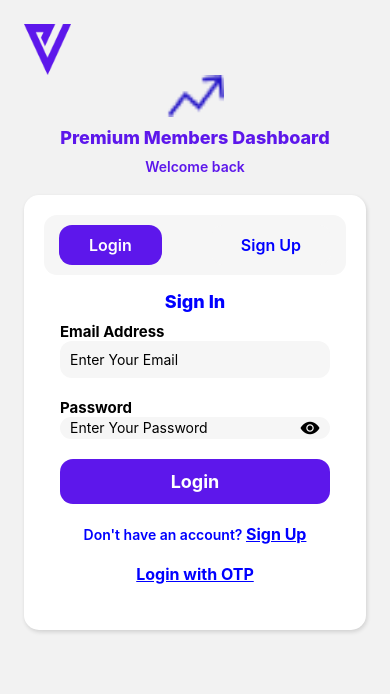
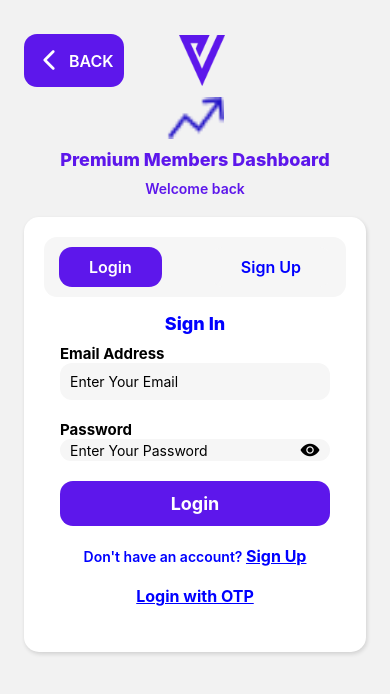
Before and after one commit to Arungowda2226/Vincaland, a React Native app: screen /Login in a window 390 px wide. Shown: the top 694 px of the page. Built offline with nearby package versions, Linux system fonts and the light colour scheme.

Commit message:
moved message and refer above and payment still getting issue

```diff
--- a/src/component/header/Header.js
+++ b/src/component/header/Header.js
@@ -35,7 +35,7 @@ const Header = ({ title, navigation, userIcon, closeModal }) => {
           style={{
             alignSelf: "flex-end",
             height: height * 0.04,
-            width: width * 0.06,
+            width: width * 0.08,
             resizeMode: "stretch",
           }}
         />
--- a/src/component/home/Home.js
+++ b/src/component/home/Home.js
@@ -437,20 +437,20 @@ const styles = StyleSheet.create({
         marginBottom: 10,
         borderWidth: 1,
         borderRadius: 13,
-        padding: 5
-        ,
+        padding: 5,
         backgroundColor: "#FFFFFF",
         borderColor: "#00000040",
         flexDirection: "row",
         alignItems: "center",
         justifyContent: "space-between",
-        marginHorizontal:5
+        marginHorizontal:5,
+        marginBottom:30
     },
     footerContentContainer:{
         alignItems:"center",
         flexDirection:"row",
         backgroundColor:"#E6E7FF",
-        paddingVertical:5,
+        paddingVertical:10,
         paddingHorizontal:15,
         borderRadius:20
     },
--- a/src/component/login/Login.js
+++ b/src/component/login/Login.js
@@ -11,10 +11,11 @@ import LoginScreen from "./LoginScreen";
 import Register from "./Register";
 import { Image } from "react-native";
 import { LinearGradient } from "expo-linear-gradient";
+import { Ionicons } from "@expo/vector-icons";
 
 const { width, height } = Dimensions.get("window");
 
-export default function Login() {
+export default function Login({navigation}) {
   const [showLogin, setShowLogin] = useState(true);
   const [showReg, setShowReg] = useState(false);
 
@@ -28,9 +29,18 @@ export default function Login() {
     setShowReg(true);
   };
 
+  const handleBack = () => {
+    navigation.goBack();
+  }
+
   return (
     <ScrollView contentContainerStyle={{ flexGrow: 1 }} style={{ flex: 1 }}>
-      <View style={{ flex: 1, padding: 24, paddingBottom: 100}}>
+      <View style={{ flex: 1, padding: 24, paddingBottom: 100 }}>
+        <View style={{ flexDirection: "row", alignItems: "center",justifyContent:"space-between", marginVertical:10}}>
+          <Pressable onPress={handleBack} style={{flexDirection:"row", alignItems:"center", padding:10, backgroundColor:"#5D17EB", borderRadius:13}}>
+            <Ionicons name="chevron-back-outline" size={30} color={"#FFFFFF"}/>
+            <Text style={{marginLeft:5, color:"#FFFFFF", fontWeight:"600", fontSize:16}}>BACK</Text>
+          </Pressable>
           <Image
             source={require("../../../assets/Vector.png")}
             style={{
@@ -39,6 +49,8 @@ export default function Login() {
               resizeMode: "stretch",
             }}
           />
+          <View style={{width:"25%"}}/>
+        </View>
         <Image
           source={require("../../../assets/Arrow.png")}
           style={{
@@ -81,7 +93,7 @@ export default function Login() {
               </Text>
             </Pressable>
           </View>
-          {showLogin && <LoginScreen onSwitchToSignin={handleSignUp}/>}
+          {showLogin && <LoginScreen onSwitchToSignin={handleSignUp} />}
           {showReg && <Register onSwitchToLogin={handleLogin} />}
         </View>
       </View>
@@ -163,6 +175,6 @@ const styles = StyleSheet.create({
   },
   gradientBox: {
     borderRadius: 15,
-    transform: [{ rotate: '39.61deg' }],
+    transform: [{ rotate: "39.61deg" }],
   },
 });
--- a/src/component/paymentModal/PaymentModal.js
+++ b/src/component/paymentModal/PaymentModal.js
@@ -60,17 +60,8 @@ const PaymentModal = ({ closeModal }) => {
   };
 
   // ✅ Confirm Payment Completion
-  const confirmPaymentCompletion = async () => {
-    if (!utrNumber.trim()) {
-      Alert.alert("Missing UTR", "Please enter your UTR number after payment.");
-      return;
-    }
-
-    setIsPaying(true);
-    try {
-      if (!token) throw new Error("User is not authenticated.");
-
-      const res = await fetch(`${BACKEND_URL}/payments/paymentUpdate`, {
+  const confirmPaymentCompletion = () => {
+    fetch(`${API}/payments/paymentUpdate`, {
       method: "POST",
       headers: {
         "Content-Type": "application/json",
@@ -78,34 +69,22 @@ const PaymentModal = ({ closeModal }) => {
       },
       body: JSON.stringify({
         paymentAmount: amountToPay,
-          utrNumber: utrNumber.trim(),
+        transactionId: utrNumber,
       }),
-      });
-
-      if (!res.ok) {
-        const errorData = await res.json().catch(() => null);
-        throw new Error(
-          errorData?.message || "Payment update failed. Please try again."
-        );
-      }
-
-      Alert.alert(
-        "Payment Submitted",
-        "Your payment is done. Amount will be credited to your wallet within 30 minutes. If not credited, please contact our support team.",
-        [{ text: "OK", onPress: () => closeModal(false) }]
-      );
-    } catch (err) {
-      console.error(err);
-      Alert.alert("Error", err.message || "Payment confirmation failed.");
-    } finally {
-      setIsPaying(false);
-    }
+    })
+    .then(res=> res.json())
+    .then((data)=>{
+      console.log(data,"thisIsData");
+    })
+    .catch((err)=>{
+      console.log(err,"thisIsError");
+    })
   };
 
   return (
     <View style={styles.container}>
       <Header title={"Payment"} closeModal={closeModal} />
-
+      <View style={styles.main}>
         {/* QR Code Section */}
         {qrCodeData ? (
           <View style={styles.qrContainer}>
@@ -119,8 +98,10 @@ const PaymentModal = ({ closeModal }) => {
           </View>
         ) : (
           <View>
-            <View style={[styles.prepareBtn,{marginTop:40}]}>
-                <Text style={styles.submitText}>Monthly Subscription Amount : ₹{amountToPay}</Text>
+            <View style={[styles.prepareBtn, { marginTop: 40 }]}>
+              <Text style={styles.submitText}>
+                Monthly Subscription Amount : ₹{amountToPay}
+              </Text>
             </View>
             <Pressable style={styles.prepareBtn} onPress={preparePayment}>
               <Text style={styles.submitText}>Generate QR Code</Text>
@@ -153,13 +134,15 @@ const PaymentModal = ({ closeModal }) => {
           </>
         )}
       </View>
+    </View>
   );
 };
 
 export default PaymentModal;
 
 const styles = StyleSheet.create({
-  container: { flex: 1, backgroundColor: "#fff", padding: 20 },
+  container: { flex: 1, backgroundColor: "#fff" },
+  main: { flex: 1, padding: 24 },
   qrContainer: { marginVertical: 30, alignItems: "center" },
   input: {
     marginHorizontal: 10,
@@ -181,7 +164,7 @@ const styles = StyleSheet.create({
     backgroundColor: "#5D17EB",
     paddingVertical: 12,
     borderRadius: 10,
-    marginVertical:10,
+    marginVertical: 10,
     alignItems: "center",
   },
   submitText: { color: "#fff", fontWeight: "bold", fontSize: 16 },
--- /dev/null
+++ b/src/component/withdrawn/WithdrawnModal.js
@@ -0,0 +1,86 @@
+import { StyleSheet, Text, View, TouchableOpacity } from "react-native";
+import React from "react";
+import Header from "../header/Header";
+
+const WithdrawnModal = ({ closeModal }) => {
+  return (
+    <View style={styles.container}>
+      <Header title="Withdrawn" closeModal={closeModal} />
+      <View style={styles.content}>
+        <Text style={styles.heading}>Withdraw Funds</Text>
+
+        <Text style={styles.subText}>
+          Amount available for withdrawal:{" "}
+          <Text style={styles.amount}>₹48,600</Text>
+        </Text>
+
+        <Text style={styles.subText}>
+          Estimated processing time: 2-3 Business Days
+        </Text>
+
+        <View style={styles.warningBox}>
+          <Text style={styles.warningText}>
+            Withdrawals can only be done after 36 months of first deposit
+          </Text>
+        </View>
+
+        <TouchableOpacity style={[styles.button, styles.disabledButton]} disabled>
+          <Text style={styles.buttonText}>Confirm Withdrawal</Text>
+        </TouchableOpacity>
+      </View>
+    </View>
+  );
+};
+
+export default WithdrawnModal;
+
+const styles = StyleSheet.create({
+  container: {
+    flex: 1,
+  },
+  content: {
+    flex: 1,
+    padding: 24,
+  },
+  heading: {
+    fontWeight: "700",
+    fontSize: 18,
+  },
+  subText: {
+    fontWeight: "500",
+    fontSize: 15,
+    marginVertical: 10,
+  },
+  amount: {
+    fontWeight: "700",
+    fontSize: 18,
+    color: "green",
+  },
+  warningBox: {
+    padding: 10,
+    borderWidth: 1,
+    borderColor: "red",
+    marginVertical: 10,
+    borderRadius: 13,
+    backgroundColor: "#fbceceff",
+  },
+  warningText: {
+    color: "red",
+    fontWeight: "700",
+    fontSize: 16,
+  },
+  button: {
+    padding: 10,
+    marginVertical: 40,
+    borderRadius: 13,
+    alignItems: "center",
+  },
+  disabledButton: {
+    backgroundColor: "#d1cecedc",
+  },
+  buttonText: {
+    fontWeight: "600",
+    fontSize: 16,
+    color: "#FFFFFF",
+  },
+});
```
Also changed, not shown: src/component/dashboard/DashBoard.js (+30 -23 lines). Lines whose indentation alone changed are shown as unchanged.
